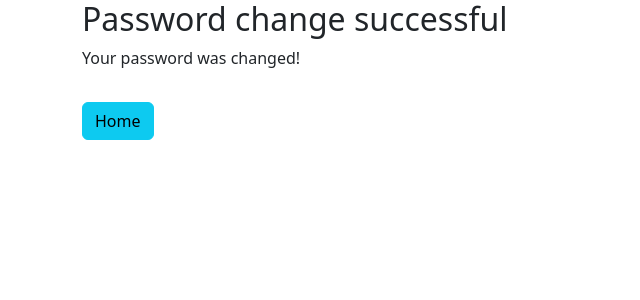
After one commit to Aryanmeta/Book-Store-Using-Django, a Django app: template templates/registration/password_change_done.html in a window 1280 px wide. The commit adds this page. Shown: the top 300 px of the page, without its empty margins (0-640 px from the left). Run offline with Django 4.2, Linux system fonts and the light colour scheme; the template is opened without the code that fills it, so the values that code supplies are empty; some libraries are stand-ins or nearby versions.

Commit message:
Create a password change & password change done

```diff
--- a/templates/registration/login.html
+++ b/templates/registration/login.html
@@ -4,7 +4,7 @@
     <title>Log In</title>
 {% endblock title %}
 {% block body %}
-    <h1>Log In Page</h1>
+    <h2>Log In Page</h2>
     <form action="" method="post">
         {% csrf_token %}
         {{ form | crispy }}
--- /dev/null
+++ b/templates/registration/password_change_done.html
@@ -0,0 +1,10 @@
+{% extends '_base.html' %}
+{% load crispy_forms_tags %}
+{% block title %}
+    <title>Password Change Done</title>
+{% endblock title %}
+{% block body %}
+    <h2>Password change successful</h2>
+    <p>Your password was changed!</p>
+    <a href="{% url 'home' %}"><button class="btn btn-info mt-3" type="button">Home</button></a>
+{% endblock body %}
```
Also changed, not shown: templates/registration/password_change_form.html (renamed from templates/registration/signup.html, +4 -4 lines), db.sqlite3.
